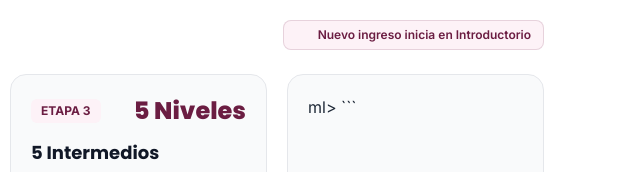
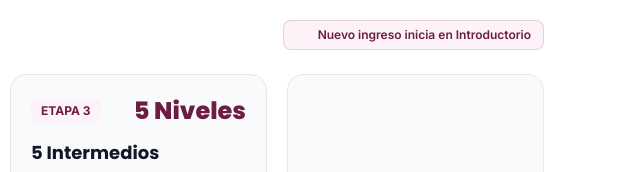
Before and after one commit to leonardobalderasgalvan115-sys/Celex-voca-4, a plain HTML site: page index.html in a window 1280 px wide. Shown: the part 1301-1473 px from the top of the page, 640-1280 px from the left. Drawn offline with nearby package versions, Linux system fonts and the light colour scheme.

Commit message:
Update index.html

````diff
--- a/index.html
+++ b/index.html
@@ -312,5 +312,3 @@
                     <!-- 6 Avanzados -->
                     <div class="card-elevate bg-gray-50 rounded-2xl p-5 border border-gray-200 hover:border-ipn/40 flex flex-col justify-between">
                         <div>
-   ml>
-```
````
